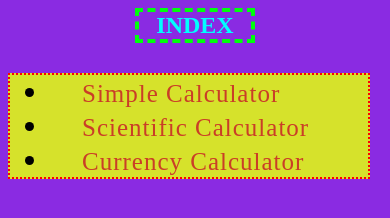
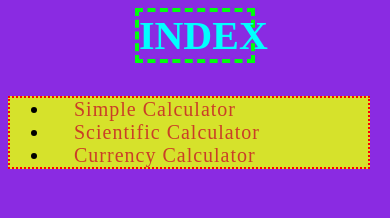
Before and after one commit to ghoshsubhradeep/CalculatorVerse, a plain HTML site: page list.html in a window 390 px wide. Drawn offline with Linux system fonts and the light colour scheme.

Commit message:
Update list.html

```diff
--- a/list.html
+++ b/list.html
@@ -38,6 +38,57 @@
                 box-shadow: 5px 10px 30px rgba(24,139,119,0.2);
                 transition: all ease 0.2s;
             }
+            /* Media Queries */
+              /* Small screens */
+              @media only screen and (max-width: 480px) {
+                h2 {
+                  font-size: 30px;
+                }
+
+                ul {
+                  font-size: 16px;
+                }
+
+                a {
+                  font-size: 16px;
+                  padding: 0px 10px;
+                  margin: 5px;
+                }
+              }
+
+              /* Medium screens */
+              @media only screen and (max-width: 768px) {
+                h2 {
+                  font-size: 40px;
+                }
+
+                ul {
+                  font-size: 20px;
+                }
+
+                a {
+                  font-size: 20px;
+                  padding: 0px 16px;
+                  margin: 8px;
+                }
+              }
+
+              /* Large screens */
+              @media only screen and (min-width: 1200px) {
+                h2 {
+                  font-size: 60px;
+                }
+
+                ul {
+                  font-size: 30px;
+                }
+
+                a {
+                  font-size: 25px;
+                  padding: 0px 22px;
+                  margin: 10px;
+                }
+              }
         </style>
     </head>
     <body bgcolor='#8A2BE2'>
```
